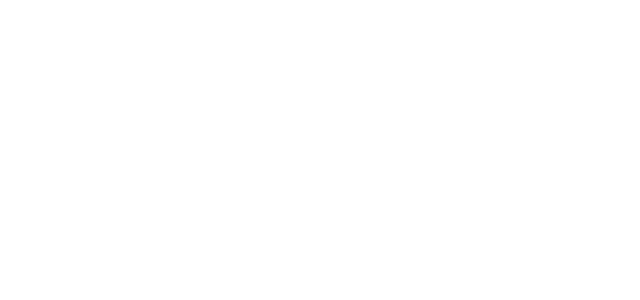
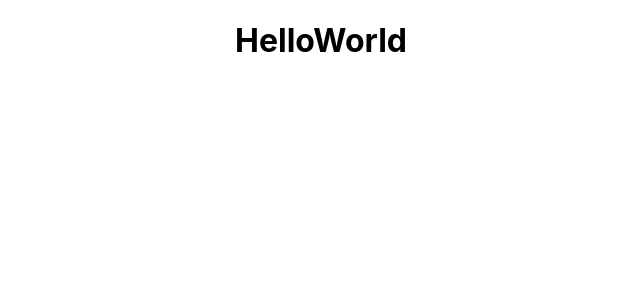
Before and after one commit to AjayPoland/React-practise, a React (Create React App) app: page / in a window 1280 px wide. Shown: the top 300 px of the page, without its empty margins (319-959 px from the left). Built offline with nearby package versions, Linux system fonts and the light colour scheme.

Commit message:
added HelloWorld.js

```diff
--- a/src/App.js
+++ b/src/App.js
@@ -1,8 +1,10 @@
 import './App.css';
+import HelloWorld from './component/HelloWorld';
 
 function App() {
   return (
     <div className="App">
+      <HelloWorld/>
     </div>
   );
 }
--- /dev/null
+++ b/src/component/HelloWorld.js
@@ -0,0 +1,11 @@
+import React from 'react'
+
+const HelloWorld = () => {
+  return (
+    <div>
+      <h1>HelloWorld</h1>
+    </div>
+  )
+}
+
+export default HelloWorld
```
